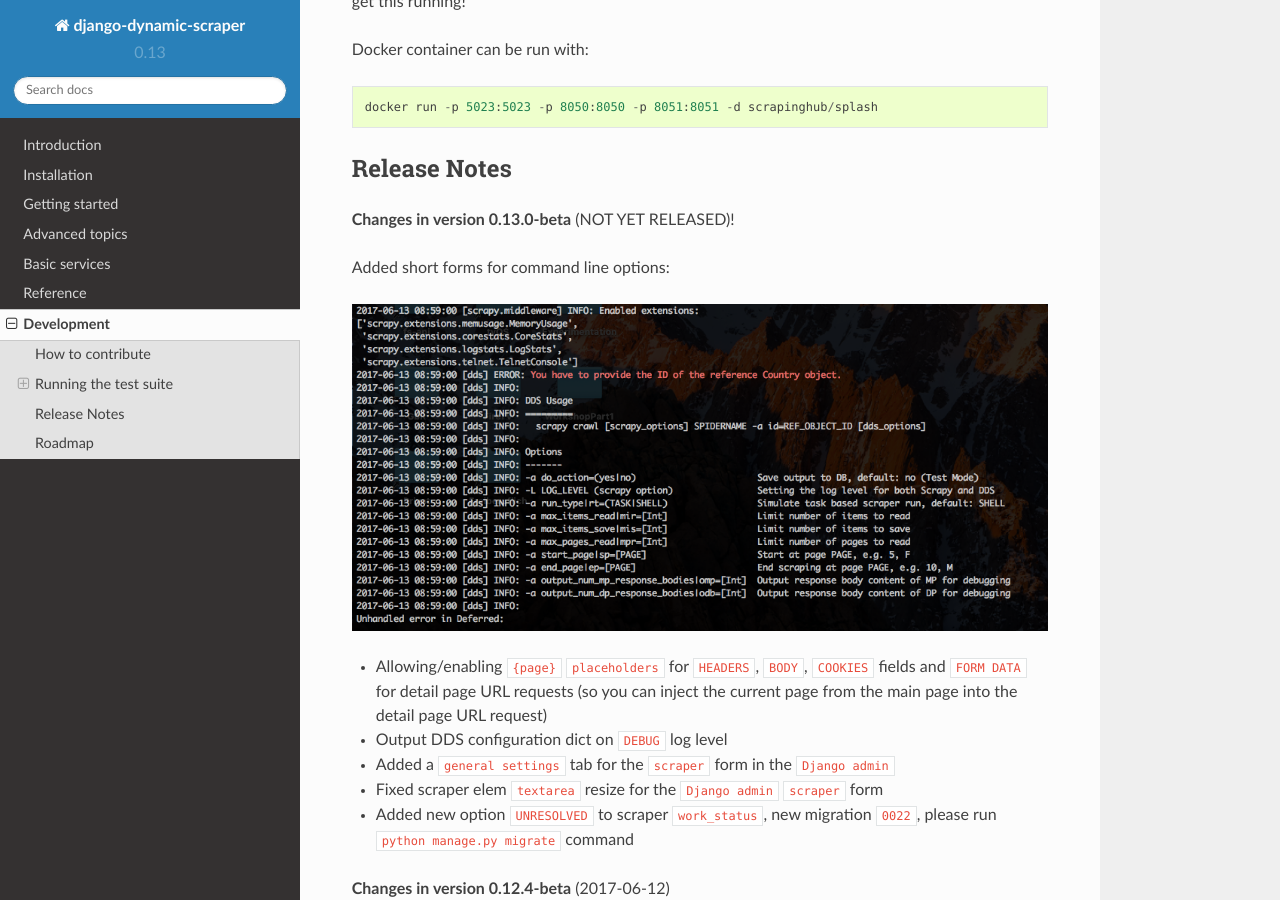
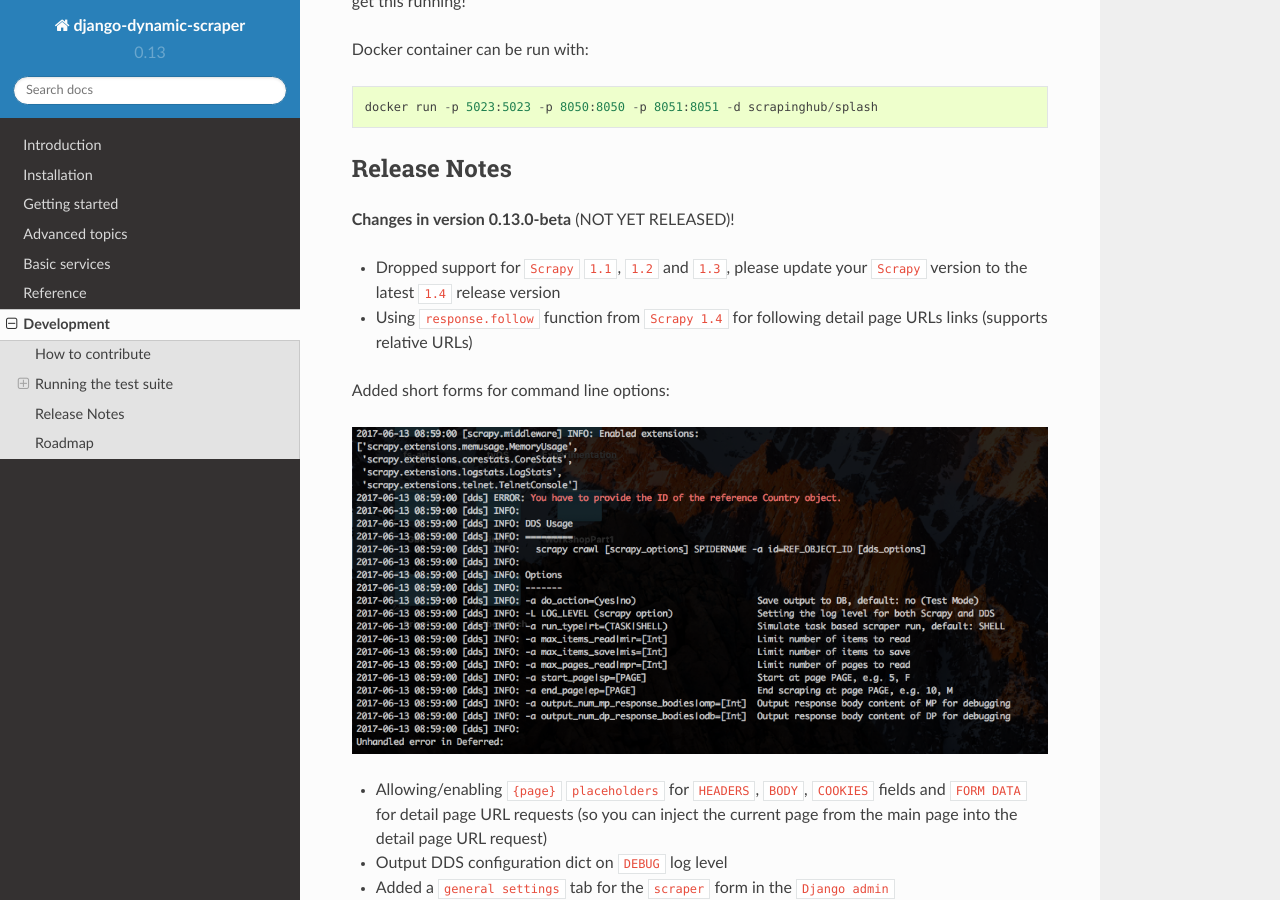
Before and after one commit to EmersonCosta0915/Django-Dynamic-Scraper, a Sphinx documentation site: the page built from docs/development.rst, in a window 1280 px wide and 900 px high, scrolled down 2069 px. Built offline with Sphinx 7.4.7 and the Read the Docs theme 2.0.0, drawn with Linux system fonts in a browser that asks for light colours.

Commit message:
Dropped support for Scrapy 1.1, 1.2 and 1.3 (Scrapy 1.4 only supported version)

```diff
--- a/docs/development.rst
+++ b/docs/development.rst
@@ -91,6 +91,11 @@ Docker container can be run with::
 Release Notes
 =============
 **Changes in version 0.13.0-beta** (NOT YET RELEASED)!
+
+* Dropped support for ``Scrapy`` ``1.1``, ``1.2`` and ``1.3``, please update your
+  ``Scrapy`` version to the latest ``1.4`` release version
+* Using ``response.follow`` function from ``Scrapy 1.4`` for following detail page URLs
+  links (supports relative URLs)
 
 Added short forms for command line options:
 
--- a/docs/installation.rst
+++ b/docs/installation.rst
@@ -42,6 +42,8 @@ Due to dev resource constraints backwards compatibility for older ``Django`` or
 +-------------+-------------------+----------------------+----------------------+-------------------------------+
 | DDS Version | Django            | Scrapy               | Python               | django-celery/Celery/Kombu    |
 +=============+===================+======================+======================+===============================+
+| 0.13        | 1.8/1.9/1.10/1.11 | 1.4                  | 2.7+/3.4+            | 3.2.1/3.1.25/3.0.37           |
++-------------+-------------------+----------------------+----------------------+-------------------------------+
 | 0.11/0.12   | 1.8/1.9/1.10/1.11 | 1.1/1.2(?)/1.3/1.4   | 2.7+/3.4+            | 3.2.1/3.1.25/3.0.37           |
 +-------------+-------------------+----------------------+----------------------+-------------------------------+
 | 0.4-0.9     | 1.7/1.8           | 0.22/0.24            | 2.7                  | 3.1.16 (newer untested)       |
--- a/requirements.txt
+++ b/requirements.txt
@@ -1,5 +1,5 @@
 Django>=1.8,<1.12
-Scrapy>=1.1,<1.5
+Scrapy>=1.4,<1.5
 scrapy-djangoitem>=1.1.1,<1.2
 scrapyd>=1.2,<1.3
 jsonpath-rw>=1.4
--- a/setup.py
+++ b/setup.py
@@ -31,7 +31,7 @@ setup(
     #    to be installed manually to avoid side-effects when updating the software.
     #    Version numbers are updated accordingly though.
     #    'Django>=1.8,<1.12',
-    #    'Scrapy>=1.1,<1.5',
+    #    'Scrapy>=1.4,<1.5',
     #    'scrapy-djangoitem>=1.1.1,<1.2',
     #    'scrapy-splash>=0.7', # Optional
     #    'scrapyd>=1.2,<1.3',
```
Also changed, not shown: other parts of docs/installation.rst (+1 -1 lines).
